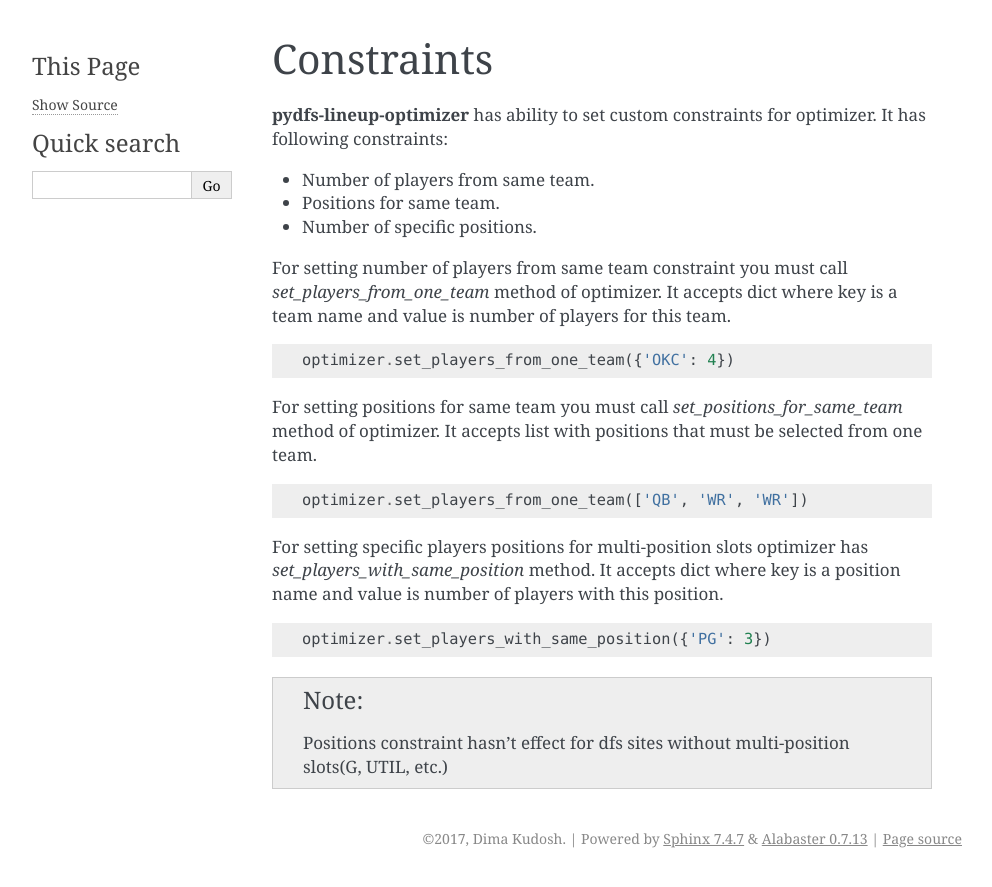
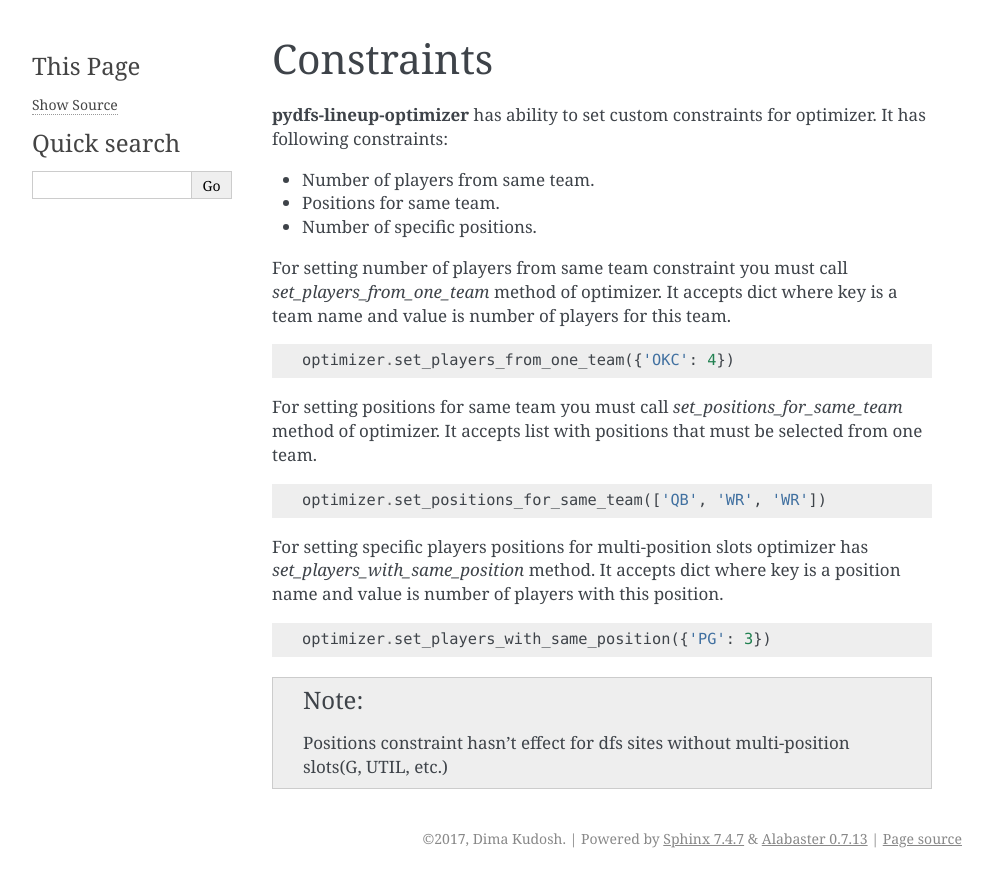
Before and after one commit to DimaKudosh/pydfs-lineup-optimizer, a Sphinx documentation site: the page built from docs/constraints.rst, in a window 1280 px wide. Shown: the top 887 px of the page, without its empty margins (148-1140 px from the left). Built offline with Sphinx 7.4.7, drawn with Linux system fonts in a browser that asks for light colours.

Commit message:
Fixed typo in docs

```diff
--- a/docs/constraints.rst
+++ b/docs/constraints.rst
@@ -22,7 +22,7 @@ It accepts list with positions that must be selected from one team.
 
 .. code-block:: python
 
-    optimizer.set_players_from_one_team(['QB', 'WR', 'WR'])
+    optimizer.set_positions_for_same_team(['QB', 'WR', 'WR'])
 
 For setting specific players positions for multi-position slots optimizer has `set_players_with_same_position` method.
 It accepts dict where key is a position name and value is number of players with this position.
```
